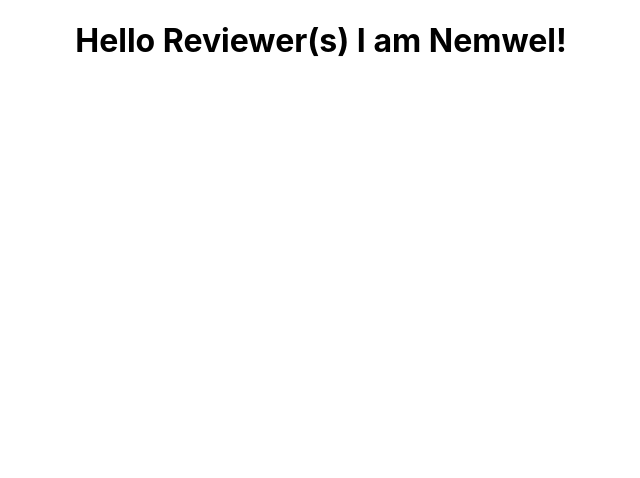
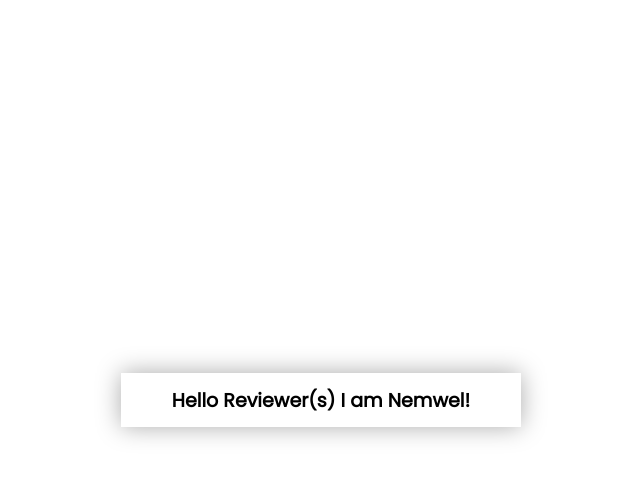
Before and after one commit to Nemwel-Boniface/math-magicians, a React (Create React App) app: page / in a window 1280 px wide. Shown: the top 478 px of the page, without its empty margins (319-959 px from the left). Built offline with nearby package versions, Linux system fonts and the light colour scheme.

Commit message:
Update include project styleing

```diff
--- a/src/index.css
+++ b/src/index.css
@@ -1,27 +1,36 @@
-body {
-  margin: 0;
-  font-family:
-    -apple-system,
-    BlinkMacSystemFont,
-    'Segoe UI',
-    'Roboto',
-    'Oxygen',
-    'Ubuntu',
-    'Cantarell',
-    'Fira Sans',
-    'Droid Sans',
-    'Helvetica Neue',
-    sans-serif;
-  -webkit-font-smoothing: antialiased;
-  -moz-osx-font-smoothing: grayscale;
+*{
+  font-family: 'Poppins', sans-serif;
+  font-size: 19px;
 }
 
-code {
-  font-family:
-    source-code-pro,
-    Menlo,
-    Monaco,
-    Consolas,
-    'Courier New',
-    monospace;
+.App {
+  width: 400px;
+  position: absolute;
+left: 50%;
+top: 50%;
+transform: translate(-50%, -50%);
+box-shadow: 0 0 25px 0 #aaa;
 }
+
+.resultsPanel {
+  background-color: #858694;
+  padding: 30px;
+  /* width: 100%; */
+  text-align: right;
+  color: #fff;
+}
+.buttons button {
+  width: 100px;
+  padding: 34px;
+}
+.buttons .button-17 {
+  width: 200px;
+}
+.buttons .x {
+  background: linear-gradient(to bottom, rgba(252, 156, 23, 1) 0%, rgba(247, 126, 27, 1) 100%);
+  transition: 0.5s;
+}
+.buttons .x:hover {
+  background: linear-gradient(to bottom, rgba(252, 156, 23, .7) 0%, rgba(247, 126, 27, .7) 100%);
+ color: #fff;
+}
```
